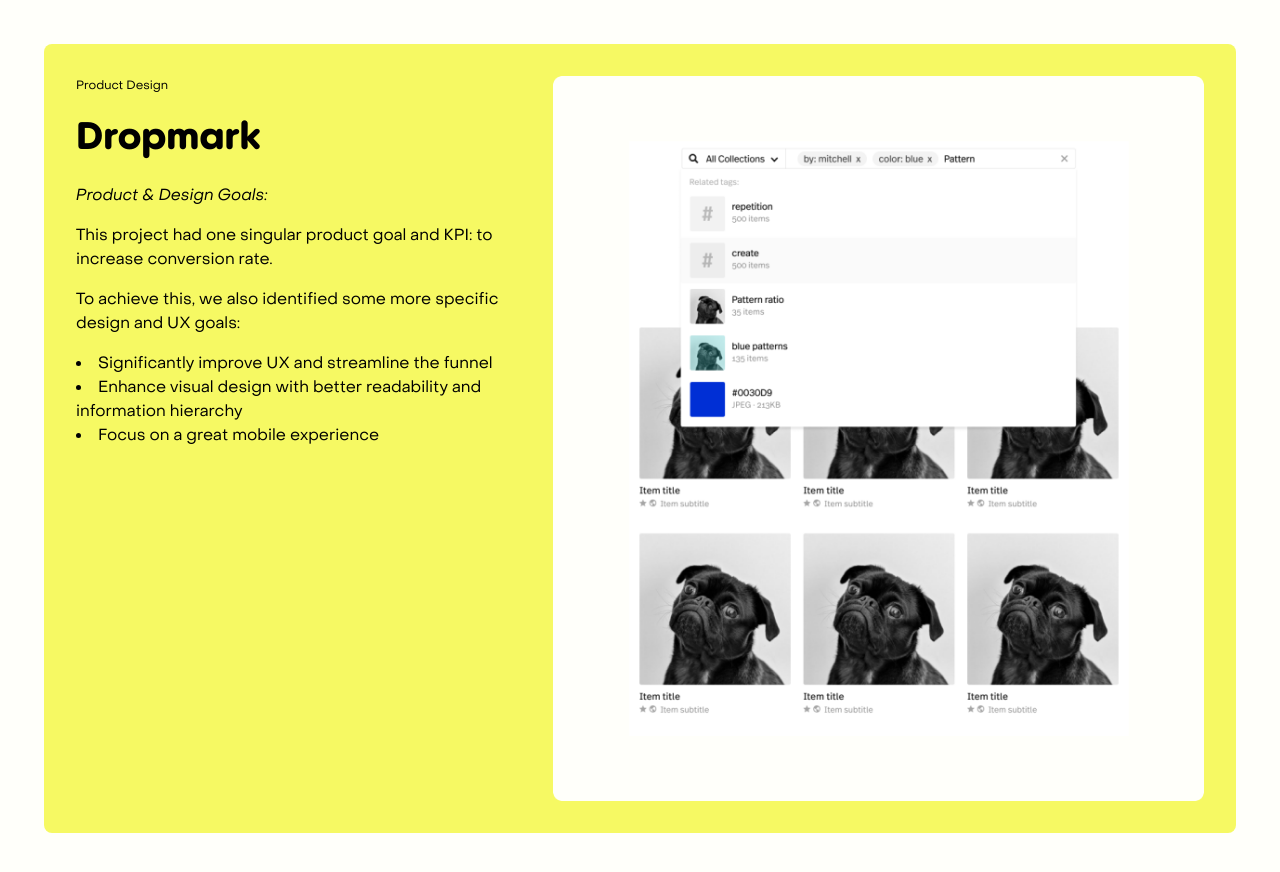
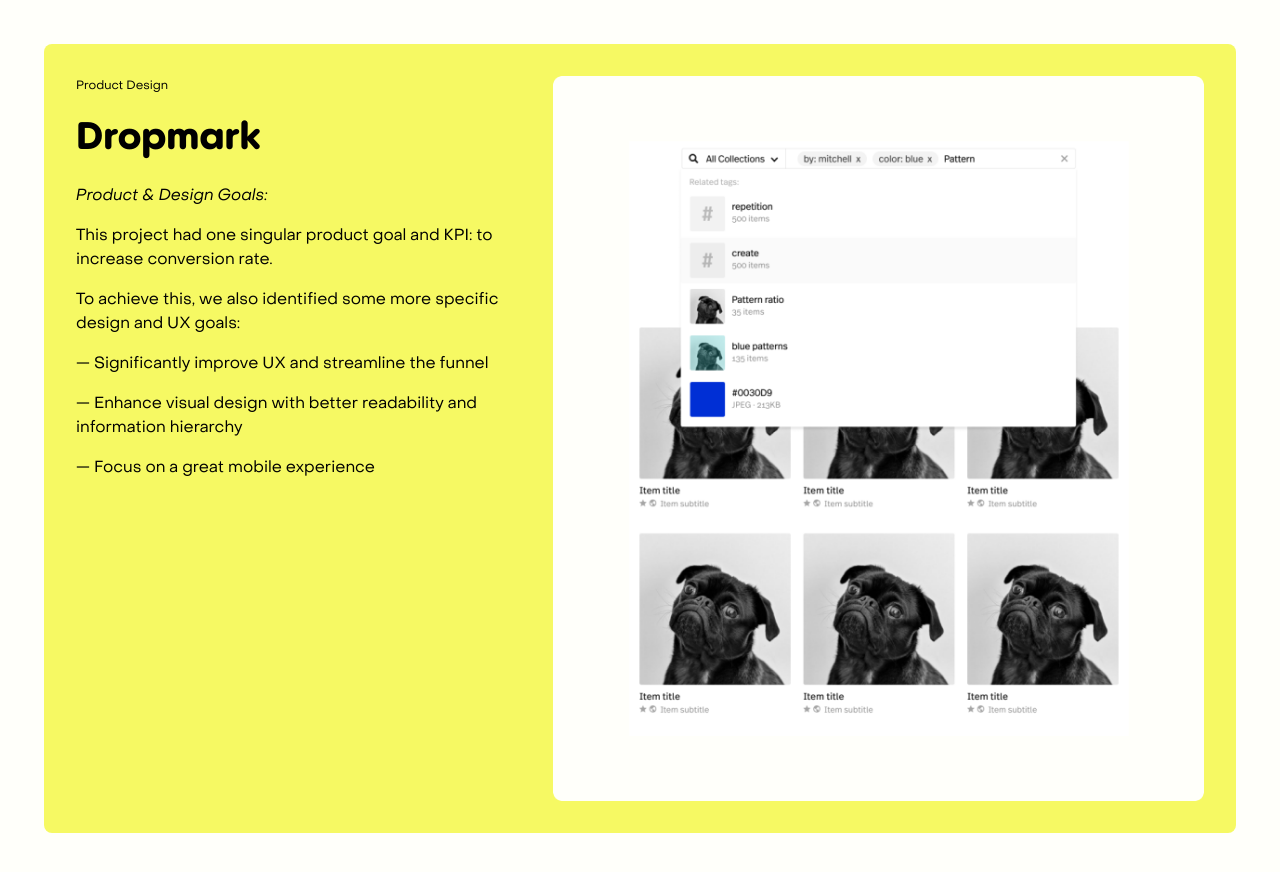
Before and after one commit to tyleemem/tyleemarsh.com, a Next.js app: page /work/dropmark in a window 1280 px wide. Shown: the top 872 px of the page. Built offline with nearby package versions, Linux system fonts and the light colour scheme.

Commit message:
Update the list styles

```diff
--- a/pages/work/dropmark.tsx
+++ b/pages/work/dropmark.tsx
@@ -20,7 +20,7 @@
               UX goals:
             </p>
 
-            <ul className="list-inside list-disc">
+            <ul className="list-emdash list-inside space-y-4">
               <li>Significantly improve UX and streamline the funnel</li>
 
               <li>
--- a/styles/globals.css
+++ b/styles/globals.css
@@ -1,6 +1,10 @@
 @tailwind base;
 @tailwind components;
 @tailwind utilities;
+
+.list-emdash > li:before {
+  content: "— ";
+}
 
 @font-face {
   font-family: "PP Object Sans";
```
